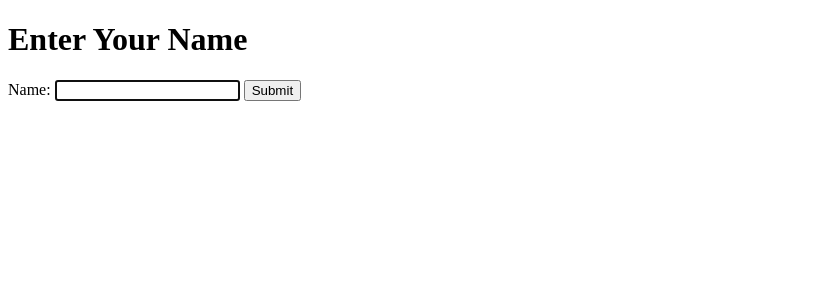
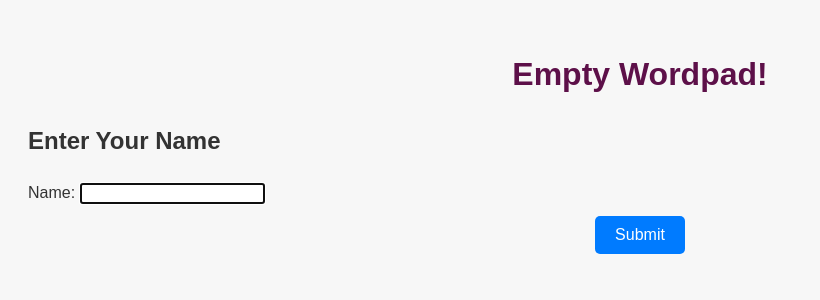
Before and after one commit to chriselgee/EmptyWordpad, a Flask app: page /setup in a window 1280 px wide. Shown: the top 300 px of the page, without its empty margins (0-820 px from the left). Run offline with Flask 3, Linux system fonts and the light colour scheme.

Commit message:
Add some style

```diff
--- /dev/null
+++ b/app/static/style.css
@@ -0,0 +1,70 @@
+/* style.css */
+body {
+    font-family: 'Arial', sans-serif;
+    background-color: #f7f7f7;
+    color: #333;
+    line-height: 1.6;
+    padding: 20px;
+}
+
+h1 {
+    color: #5D1049;
+    text-align: center;
+}
+
+p#prompt {
+    background-color: #fff3cd;
+    border: 1px solid #ffeeba;
+    border-radius: 5px;
+    padding: 20px;
+    text-align: center;
+    font-size: 1.2em;
+    color: #856404;
+}
+
+input#dataField {
+    display: block;
+    width: 80%;
+    margin: 20px auto;
+    padding: 10px;
+    font-size: 1.2em;
+    border: 2px solid #ddd;
+    border-radius: 5px;
+}
+
+button {
+    background-color: #007bff;
+    color: white;
+    padding: 10px 20px;
+    border: none;
+    border-radius: 5px;
+    cursor: pointer;
+    font-size: 1em;
+    display: block;
+    margin: 10px auto;
+}
+
+button:hover {
+    background-color: #0056b3;
+}
+
+table#scoreTable {
+    width: 100%;
+    margin-top: 20px;
+    border-collapse: collapse;
+}
+
+table#scoreTable td, table#scoreTable th {
+    border: 1px solid #ddd;
+    text-align: left;
+    padding: 8px;
+}
+
+table#scoreTable tr:nth-child(even){background-color: #f2f2f2;}
+
+table#scoreTable th {
+    padding-top: 12px;
+    padding-bottom: 12px;
+    background-color: #4CAF50;
+    color: white;
+}
--- a/app/templates/fail.html
+++ b/app/templates/fail.html
@@ -5,6 +5,7 @@
     <meta http-equiv="X-UA-Compatible" content="IE=edge">
     <meta name="viewport" content="width=device-width, initial-scale=1.0">
     <title>Empty Wordpad</title>
+    <link rel="stylesheet" type="text/css" href="{{ url_for('static', filename='style.css') }}">
 </head>
 <body>
 
--- a/app/templates/game.html
+++ b/app/templates/game.html
@@ -6,6 +6,7 @@
     <meta name="viewport" content="width=device-width, initial-scale=1.0">
     <title>Game Data Fetch</title>
     <script src="{{ url_for('static', filename='main.js') }}"></script>
+    <link rel="stylesheet" type="text/css" href="{{ url_for('static', filename='style.css') }}">
 </head>
 <body>
 
--- a/app/templates/setup.html
+++ b/app/templates/setup.html
@@ -4,12 +4,13 @@
     <meta charset="UTF-8">
     <meta http-equiv="X-UA-Compatible" content="IE=edge">
     <meta name="viewport" content="width=device-width, initial-scale=1.0">
-    <title>Game Data Fetch</title>
+    <title>Empty Wordpad</title>
+    <link rel="stylesheet" type="text/css" href="{{ url_for('static', filename='style.css') }}">
 </head>
 <body>
-
-    <h1>Enter Your Name</h1>
+    <h1>Empty Wordpad!</h1>
     <form action="/game" method="POST">
+        <h2>Enter Your Name</h2>
         <input type="hidden" id="gameId" name="gameId" value="ThereCanBeOnlyOne">
         <label for="name">Name:</label>
         <input type="text" id="name" name="name" required autofocus="autofocus">
```
